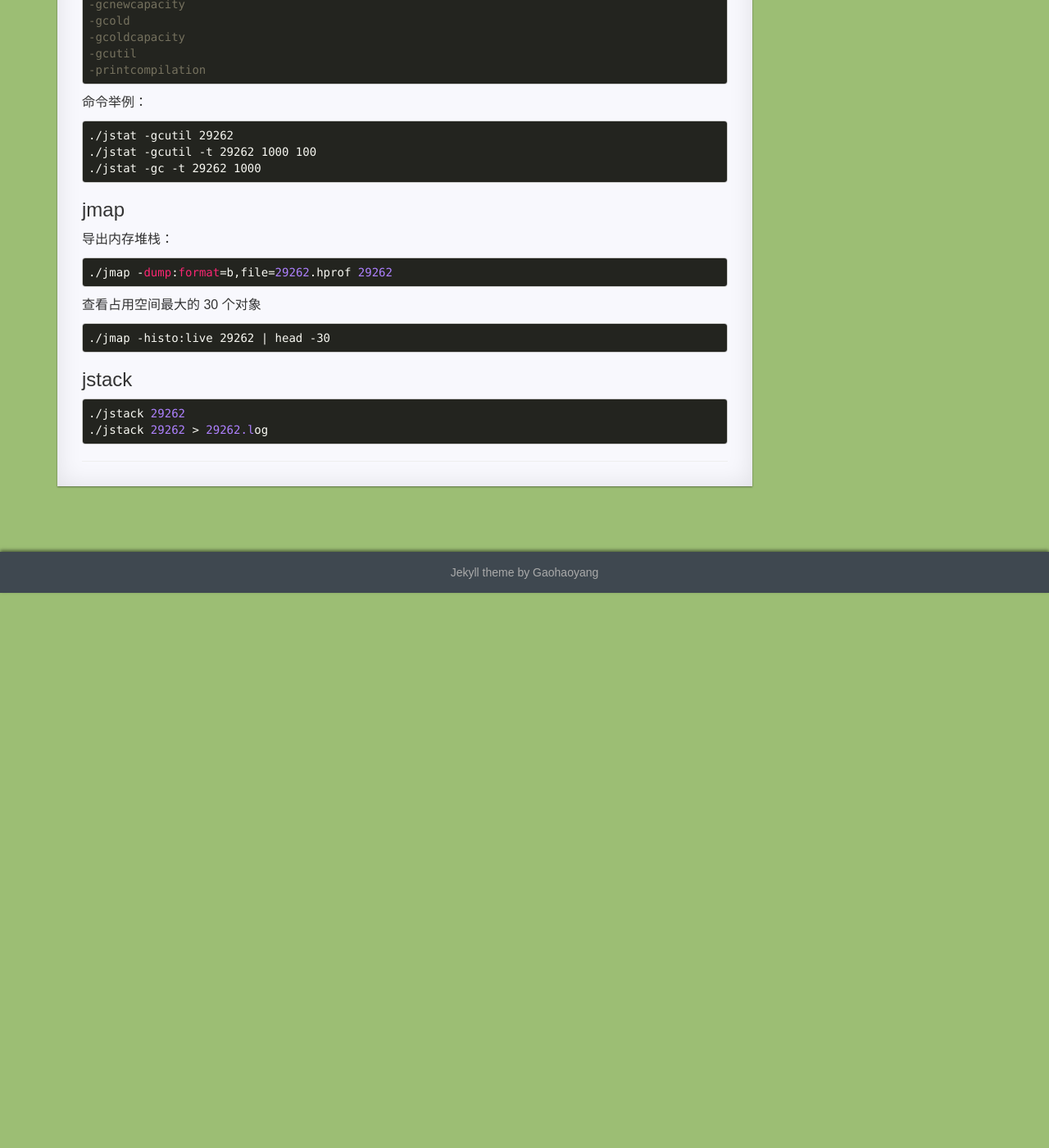
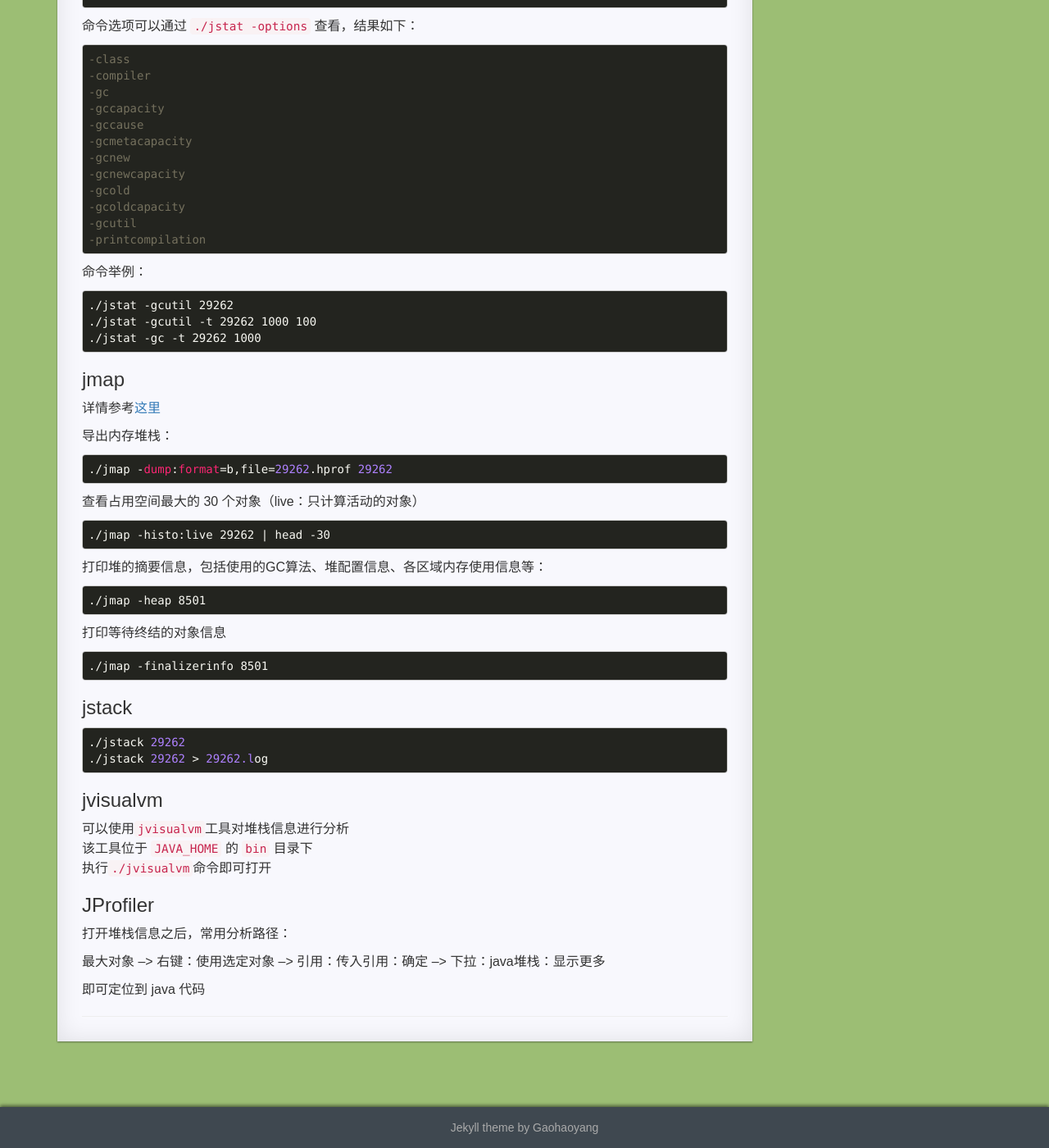
Before and after one commit to linyongchao/linyongchao.github.io, a Jekyll site: the page built from _posts/2021/2021-12-27-jvm.md, in a window 1280 px wide and 1400 px high, scrolled down 754 px. Shown: the whole window at 82% size. Built offline with Jekyll 4.4.1, drawn with Linux system fonts in a browser that asks for light colours; comment, search, counter and statistics services are not loaded; before the commit the page ends 1477 px from its top, so only the background shows below that; some of the changed text lies outside the part shown.

````diff
--- a/_posts/2021/2021-12-27-jvm.md
+++ b/_posts/2021/2021-12-27-jvm.md
@@ -17,6 +17,16 @@
 	-Dcom.sun.management.jmxremote.authenticate=false
 
 然后启动 ```./jvisualvm```，在远程主机上右键，添加 JMX 连接，即可远程监控程序运行状态
+
+### jps
+
+该命令不需要加进程ID， 【jps + 参数】即可，参数如下：
+
+	-q: 只显示VM 标示，不显示jar,class, main参数等信息。
+	-m: 输出主函数传入的参数。
+	-l: 输出应用程序主类完整package名称或jar完整名称。
+	-v: 列出jvm启动参数。
+	-V: 输出通过.hotsportrc或-XX:Flags= filename 指定的jvm参数。
 
 ### jstat
 
@@ -49,15 +59,39 @@
 
 ### jmap
 
+详情参考[这里](https://www.jianshu.com/p/a4ad53179df3)
+
 导出内存堆栈：
 
 	./jmap -dump:format=b,file=29262.hprof 29262
 
-查看占用空间最大的 30 个对象
+查看占用空间最大的 30 个对象（live：只计算活动的对象）
 
 	./jmap -histo:live 29262 | head -30
+
+打印堆的摘要信息，包括使用的GC算法、堆配置信息、各区域内存使用信息等：
+
+	./jmap -heap 8501
+
+打印等待终结的对象信息
+
+	./jmap -finalizerinfo 8501
 
 ### jstack
 
 	./jstack 29262
 	./jstack 29262 > 29262.log
+
+### jvisualvm
+
+可以使用```jvisualvm```工具对堆栈信息进行分析
+该工具位于 ```JAVA_HOME``` 的 ```bin``` 目录下
+执行```./jvisualvm```命令即可打开
+
+### JProfiler
+
+打开堆栈信息之后，常用分析路径：
+
+最大对象 --> 右键：使用选定对象 --> 引用：传入引用：确定 --> 下拉：java堆栈：显示更多
+
+即可定位到 java 代码
````
Also changed, not shown: _posts/2017/2017-11-15-idea.md (+9 -0 lines).
